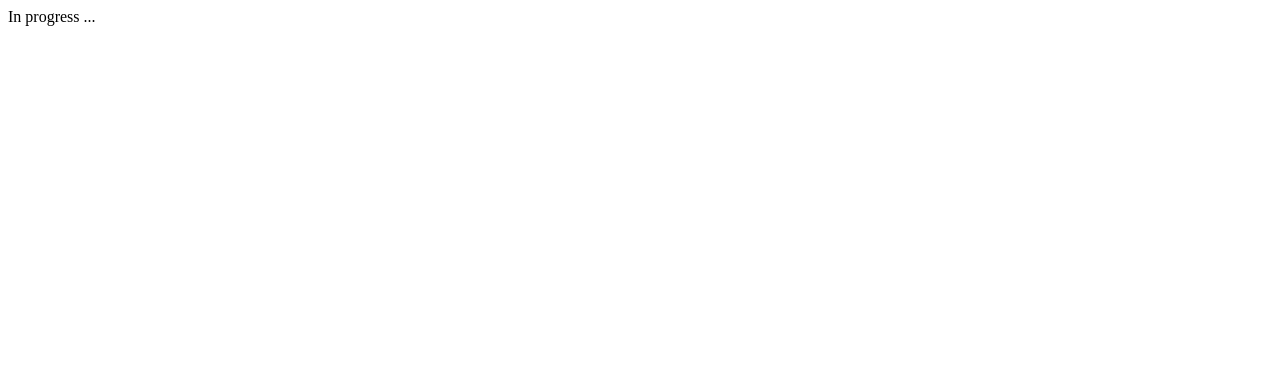
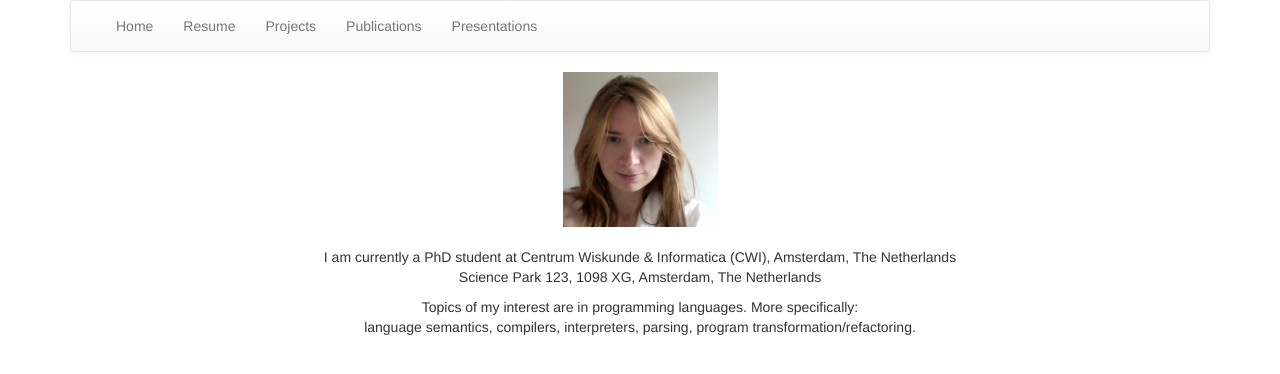
Before and after one commit to Anastassija/Anastassija.github.io, a plain HTML site: page index.html in a window 1280 px wide. Drawn offline with nearby package versions, Linux system fonts and the light colour scheme.

Commit message:
Adding information.

```diff
--- a/index.html
+++ b/index.html
@@ -1 +1,38 @@
-In progress ...
+<!DOCTYPE html>
+<html lang="en">
+  <head>
+    <meta charset="utf-8">
+    <meta http-equiv="X-UA-Compatible" content="IE=edge">
+    <meta name="viewport" content="width=device-width, initial-scale=1">
+    <!-- Bootstrap -->
+    <link rel="stylesheet" href="https://maxcdn.bootstrapcdn.com/bootstrap/3.3.5/css/bootstrap.min.css">
+    <link rel="stylesheet" href="https://maxcdn.bootstrapcdn.com/bootstrap/3.3.5/css/bootstrap-theme.min.css">
+  </head>
+  <body>
+    <div class="container">
+      <nav class="navbar navbar-default">
+        <div>
+          <ul class="nav navbar-nav">
+            <li><a href="#"></a></li>
+            <li><a href="#">Home</a></li>
+            <li><a href="#">Resume</a></li>
+            <li><a href="#">Projects</a></li>
+            <li><a href="#">Publications</a></li>
+            <li><a href="#">Presentations</a></li>
+          </ul>
+        </div>
+      </nav>
+      <p class="text-center">
+        <img src="images/picdig.png" style="width:155px;height:155px;">
+        <br><br> I am currently a PhD student at Centrum Wiskunde & Informatica (CWI), Amsterdam, The Netherlands
+        <br>Science Park 123, 1098 XG, Amsterdam, The Netherlands
+      </p>
+      <p class="text-center">
+        Topics of my interest are in programming languages. More specifically:
+        <br> language semantics, compilers, interpreters, parsing, program transformation/refactoring.
+      </p>
+    </div>
+    <script src="https://ajax.googleapis.com/ajax/libs/jquery/1.11.2/jquery.min.js"/></script>
+    <script src="https://maxcdn.bootstrapcdn.com/bootstrap/3.3.5/js/bootstrap.min.js"></script>
+  </body>
+</html>
```
Also changed, not shown: images/picdig.png (added), 1 other file.
